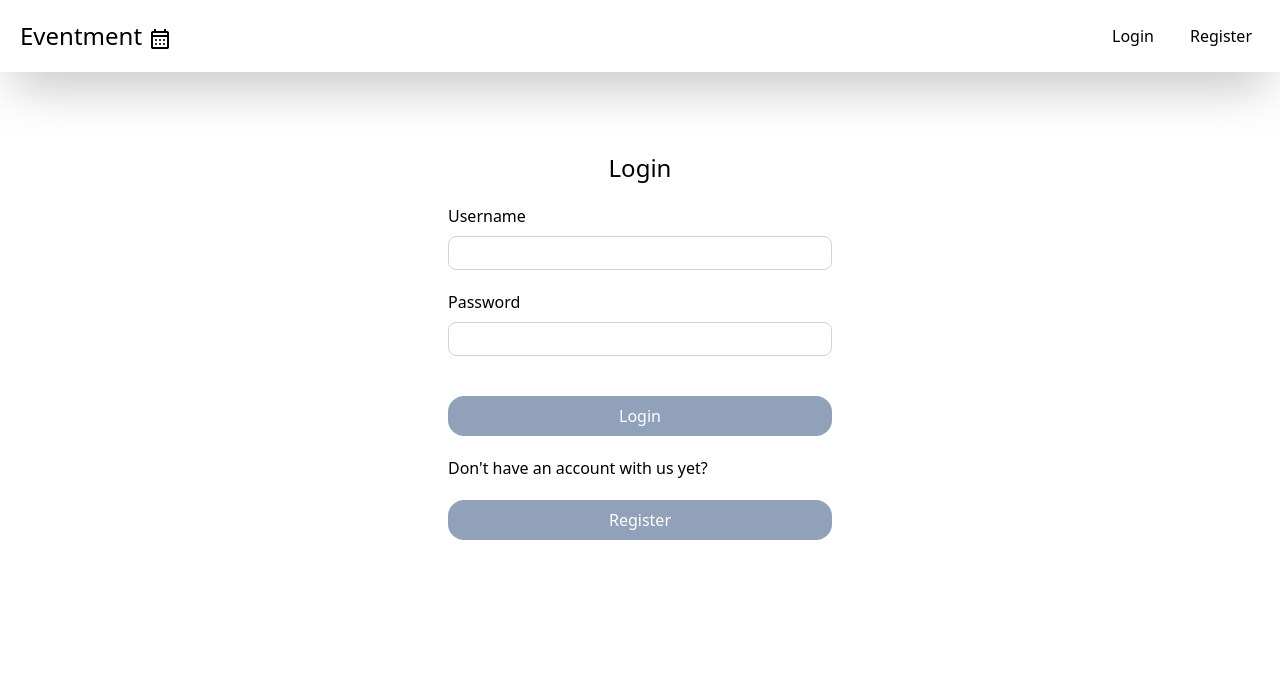
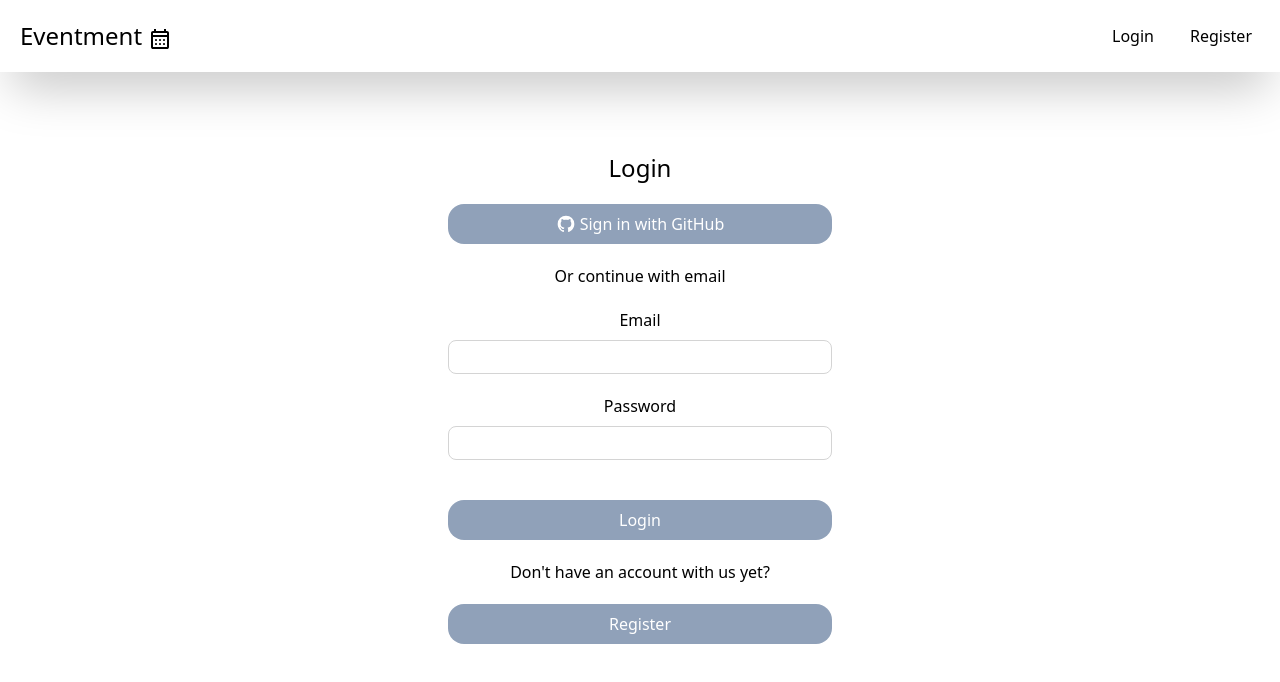
Before and after one commit to Syntrice/eventment, a Next.js app: page /login in a window 1280 px wide. Shown: the top 682 px of the page. Built offline with nearby package versions, Linux system fonts and the light colour scheme.

Commit message:
feat: Reimplement auth forms
Reimplement auth forms with email instead of username and github sign in button

```diff
--- a/src/app/login/page.tsx
+++ b/src/app/login/page.tsx
@@ -1,9 +1,23 @@
-import LoginForm from "../../components/auth/LoginForm"
+import LoginForm from "@/components/auth/LoginForm"
+import GitHubIcon from "@/components/icons/GitHubIcon"
+import Link from "next/link"
 
 export default function Login() {
   return (
     <main className="p-5 flex justify-center py-20 max-md:py-10">
-      <LoginForm />
+      <div className="max-w-sm grow text-center">
+        <h2 className="text-2xl mb-5 text-center">Login</h2>
+        <button className="form-button w-full flex justify-center items-center gap-1">
+          <GitHubIcon className="inline text-xl" />
+          <span>Sign in with GitHub</span>
+        </button>
+        <p className="my-5">Or continue with email</p>
+        <LoginForm />
+        <p className="my-5">Don&apos;t have an account with us yet?</p>
+        <Link className="form-button block" href="register">
+          Register
+        </Link>
+      </div>
     </main>
   )
 }
--- a/src/app/register/page.tsx
+++ b/src/app/register/page.tsx
@@ -1,9 +1,23 @@
-import RegisterForm from "../../components/auth/RegisterForm"
+import RegisterForm from "@/components/auth/RegisterForm"
+import GitHubIcon from "@/components/icons/GitHubIcon"
+import Link from "next/link"
 
 export default function Register() {
   return (
     <main className="p-5 flex justify-center py-20 max-md:py-10">
-      <RegisterForm />
+      <div className="max-w-sm grow text-center">
+        <h2 className="text-2xl mb-5 text-center">Register</h2>
+        <button className="form-button w-full flex justify-center items-center gap-1">
+          <GitHubIcon className="inline text-xl" />
+          <span>Sign in with GitHub</span>
+        </button>
+        <p className="my-5">Or continue with email</p>
+        <RegisterForm />
+        <p className="my-5">Already have an account with us?</p>
+        <Link className="form-button block" href="register">
+          Login
+        </Link>
+      </div>
     </main>
   )
 }
--- a/src/components/auth/LoginForm.tsx
+++ b/src/components/auth/LoginForm.tsx
@@ -1,21 +1,14 @@
-"use client"
-import Link from "next/link"
-
 export default function LoginForm() {
-  // login is done client side, so this action goes in this form component
-
   return (
-    <div className="max-w-sm grow">
-      <h2 className="text-2xl mb-5 text-center">Login</h2>
     <form className="flex flex-col">
       <label className="mb-2" htmlFor="username">
-          Username
+        Email
       </label>
       <input
         className="input-text mb-5"
         type="text"
-          name="username"
-          id="username"
+        name="email"
+        id="email"
         aria-required={true}
       ></input>
       <label className="mb-2" htmlFor="password">
@@ -31,11 +24,6 @@
       <button aria-label="Login" className="mt-5 form-button">
         Login
       </button>
-        <p className="my-5">Don&apos;t have an account with us yet?</p>
-        <Link className="form-button" href="register">
-          Register
-        </Link>
     </form>
-    </div>
   )
 }
--- a/src/components/auth/RegisterForm.tsx
+++ b/src/components/auth/RegisterForm.tsx
@@ -1,24 +1,14 @@
-"use client"
-
-import register from "@/server/actions/register"
-import Link from "next/link"
-import { useActionState } from "react"
-
 export default function RegisterForm() {
-  const [formState, formAction] = useActionState(register, undefined)
-
   return (
-    <div className="max-w-sm grow">
-      <h2 className="text-2xl mb-5 text-center">Register</h2>
-      <form action={formAction} className="flex flex-col">
+    <form className="flex flex-col">
       <label className="mb-2" htmlFor="username">
-          Username
+        Email
       </label>
       <input
         className="input-text mb-5"
         type="text"
-          name="username"
-          id="username"
+        name="email"
+        id="email"
         aria-required={true}
       ></input>
       <label className="mb-2" htmlFor="password">
@@ -34,12 +24,6 @@
       <button aria-label="Login" className="mt-5 form-button">
         Register
       </button>
-        <p className="my-5">Already have an account with us?</p>
-        <Link className="form-button" href="login">
-          Login
-        </Link>
-        {formState && <p className="my-5 text-red-600">{formState}</p>}
     </form>
-    </div>
   )
 }
--- /dev/null
+++ b/src/components/icons/GitHubIcon.tsx
@@ -0,0 +1,18 @@
+import { IconProps } from "./icon-props"
+
+export default function GitHubIcon({ className }: IconProps) {
+  return (
+    <svg
+      className={className}
+      xmlns="http://www.w3.org/2000/svg"
+      width="1em"
+      height="1em"
+      viewBox="0 0 24 24"
+    >
+      <path
+        fill="currentColor"
+        d="M12 2A10 10 0 0 0 2 12c0 4.42 2.87 8.17 6.84 9.5c.5.08.66-.23.66-.5v-1.69c-2.77.6-3.36-1.34-3.36-1.34c-.46-1.16-1.11-1.47-1.11-1.47c-.91-.62.07-.6.07-.6c1 .07 1.53 1.03 1.53 1.03c.87 1.52 2.34 1.07 2.91.83c.09-.65.35-1.09.63-1.34c-2.22-.25-4.55-1.11-4.55-4.92c0-1.11.38-2 1.03-2.71c-.1-.25-.45-1.29.1-2.64c0 0 .84-.27 2.75 1.02c.79-.22 1.65-.33 2.5-.33s1.71.11 2.5.33c1.91-1.29 2.75-1.02 2.75-1.02c.55 1.35.2 2.39.1 2.64c.65.71 1.03 1.6 1.03 2.71c0 3.82-2.34 4.66-4.57 4.91c.36.31.69.92.69 1.85V21c0 .27.16.59.67.5C19.14 20.16 22 16.42 22 12A10 10 0 0 0 12 2"
+      ></path>
+    </svg>
+  )
+}
--- a/src/server/actions/register.ts
+++ /dev/null
@@ -1,40 +0,0 @@
-"use server"
-import bcrypt from "bcryptjs"
-import { connectDB } from "../database/mongodb"
-import { createUser, getUserByUsername, UserDocument } from "../models/users"
-
-// Form action returns either a string (representing error message)
-// or undefined.
-export type RegisterFormState = string | undefined
-
-export default async function register(
-  formState: RegisterFormState,
-  formData: FormData
-) {
-  // TODO: validation
-  const username = formData.get("username") as string
-  const password = formData.get("password") as string
-
-  try {
-    await connectDB()
-
-    // Check if username exists
-    const existingUser = await getUserByUsername(username)
-    if (existingUser) {
-      return "Username already exists."
-    }
-
-    // Hash password
-    const hashedPassword = await bcrypt.hash(password, 10)
-
-    // Create new user
-    const userDocument: UserDocument = {
-      username: username,
-      password: hashedPassword,
-    }
-    await createUser(userDocument)
-  } catch (e) {
-    console.log(e)
-    return "An unknown error occurred."
-  }
-}
--- a/src/server/lib/auth.ts
+++ /dev/null
@@ -1,40 +0,0 @@
-import { NextAuthOptions } from "next-auth"
-import { getUserByUsername } from "@/server/models/users"
-import credentials from "next-auth/providers/credentials"
-import bcrypt from "bcryptjs"
-
-export const authOptions: NextAuthOptions = {
-  // Setup JWT provider
-  providers: [
-    credentials({
-      name: "Credentials",
-      id: "credentials",
-      credentials: {
-        username: { label: "Username", type: "text" },
-        password: { label: "Password", type: "password" },
-      },
-      authorize,
-    }),
-  ],
-  session: {
-    strategy: "jwt",
-  },
-}
-
-async function authorize(
-  credentials: Record<"username" | "password", string> | undefined
-) {
-  if (!credentials) throw new Error("Credentials are missing.")
-
-  const user = await getUserByUsername(credentials.username).select("+password")
-
-  if (!user) throw new Error("Username does not exist.")
-
-  const passwordMatch = await bcrypt.compare(
-    credentials!.password,
-    user.password
-  )
-
-  if (!passwordMatch) throw new Error("Password incorrect.")
-  return user
-}
```
Lines whose indentation alone changed are shown as unchanged.
